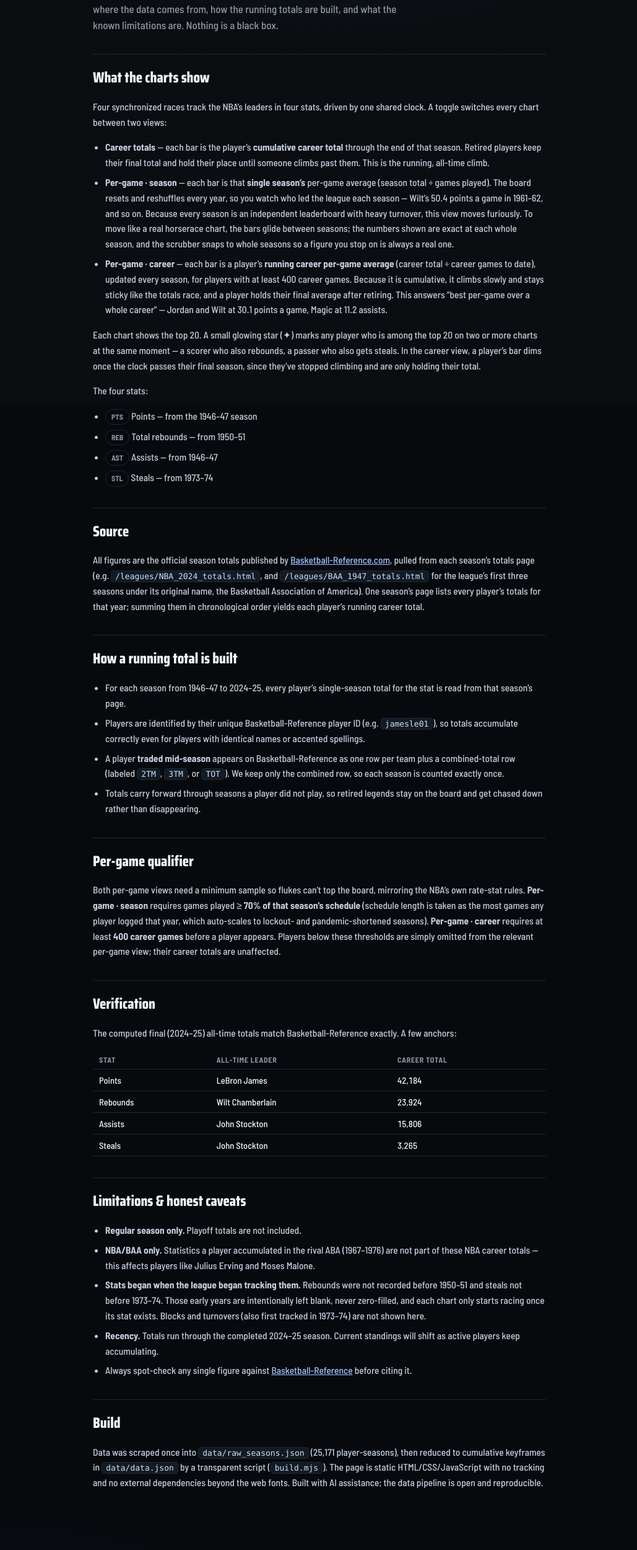
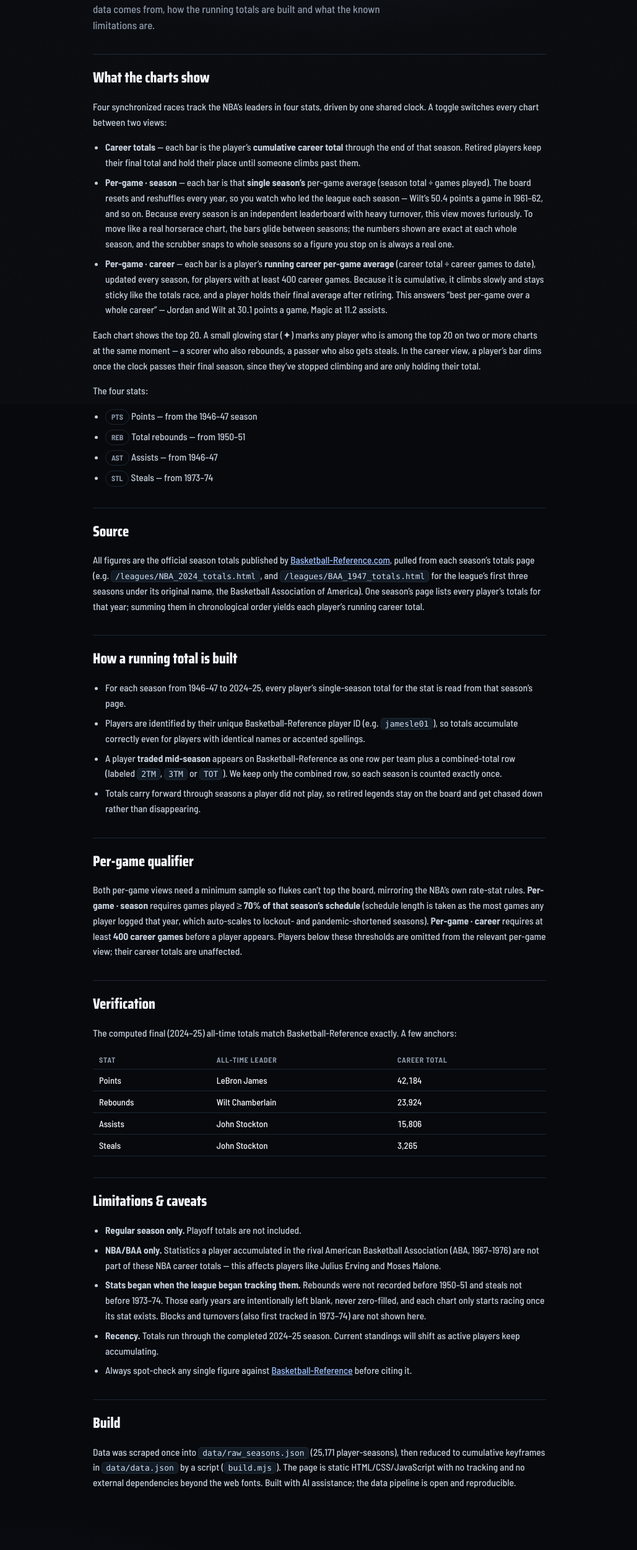
Before and after one commit to joshgreenman1973/nba-leaders-horserace, a plain HTML site: page methodology.html in a window 1280 px wide. Shown: the part 148-2648 px from the top of the page at 62% size, without its empty margins (124-1153 px from the left). Drawn offline with Linux system fonts and the light colour scheme.

Commit message:
Cut AI-writing tells from page copy
Rewrote sentences that read as machine-written (not-X-but-Y reveals,
inflated superlatives, announcing frames, stock AI vocabulary, filler
intensifiers). Facts, numbers, links, quotes and data are unchanged.

Co-Authored-By: Claude Opus 5.5 <noreply@anthropic.com>

```diff
--- a/app.js
+++ b/app.js
@@ -280,7 +280,7 @@ async function init(){
   });
 
   const cautionBullets = [
-    'Every number comes from official Basketball-Reference season totals — nothing is estimated or invented.',
+    'Every number comes from official Basketball-Reference season totals.',
     'Three views: “Career totals” is cumulative; “Per game · season” is one season’s total ÷ its games; “Per game · career” is career total ÷ career games to date.',
     'Per-game (season) leaders need 70% of the season’s schedule in games; per-game (career) leaders need 400 career games — so small samples can’t top either board, like the NBA’s own rate-stat rules.',
     'Players traded mid-season are counted once, using their combined league total for that year.',
--- a/methodology.html
+++ b/methodology.html
@@ -36,12 +36,12 @@
 <main class="doc">
   <a class="back" href="index.html">&larr; Back to the race</a>
   <h1>Methodology &amp; sources</h1>
-  <p class="lede">Every bar in <strong>The Climb</strong> is a real, sourced number. This page documents exactly where the data comes from, how the running totals are built, and what the known limitations are. Nothing is a black box.</p>
+  <p class="lede">Every bar in <strong>The Climb</strong> is a sourced number. This page documents where the data comes from, how the running totals are built and what the known limitations are.</p>
 
   <h2>What the charts show</h2>
   <p>Four synchronized races track the NBA&rsquo;s leaders in four stats, driven by one shared clock. A toggle switches every chart between two views:</p>
   <ul>
-    <li><strong>Career totals</strong> &mdash; each bar is the player&rsquo;s <strong>cumulative career total</strong> through the end of that season. Retired players keep their final total and hold their place until someone climbs past them. This is the running, all-time climb.</li>
+    <li><strong>Career totals</strong> &mdash; each bar is the player&rsquo;s <strong>cumulative career total</strong> through the end of that season. Retired players keep their final total and hold their place until someone climbs past them.</li>
     <li><strong>Per-game &middot; season</strong> &mdash; each bar is that <strong>single season&rsquo;s</strong> per-game average (season total &divide; games played). The board resets and reshuffles every year, so you watch who led the league each season &mdash; Wilt&rsquo;s 50.4 points a game in 1961&ndash;62, and so on. Because every season is an independent leaderboard with heavy turnover, this view moves furiously. To move like a real horserace chart, the bars glide between seasons; the numbers shown are exact at each whole season, and the scrubber snaps to whole seasons so a figure you stop on is always a real one.</li>
     <li><strong>Per-game &middot; career</strong> &mdash; each bar is a player&rsquo;s <strong>running career per-game average</strong> (career total &divide; career games to date), updated every season, for players with at least 400 career games. Because it is cumulative, it climbs slowly and stays sticky like the totals race, and a player holds their final average after retiring. This answers &ldquo;best per-game over a whole career&rdquo; &mdash; Jordan and Wilt at 30.1 points a game, Magic at 11.2 assists.</li>
   </ul>
@@ -61,12 +61,12 @@
   <ul>
     <li>For each season from 1946&ndash;47 to 2024&ndash;25, every player&rsquo;s single-season total for the stat is read from that season&rsquo;s page.</li>
     <li>Players are identified by their unique Basketball-Reference player ID (e.g. <code>jamesle01</code>), so totals accumulate correctly even for players with identical names or accented spellings.</li>
-    <li>A player <strong>traded mid-season</strong> appears on Basketball-Reference as one row per team plus a combined-total row (labeled <code>2TM</code>, <code>3TM</code>, or <code>TOT</code>). We keep only the combined row, so each season is counted exactly once.</li>
+    <li>A player <strong>traded mid-season</strong> appears on Basketball-Reference as one row per team plus a combined-total row (labeled <code>2TM</code>, <code>3TM</code> or <code>TOT</code>). We keep only the combined row, so each season is counted exactly once.</li>
     <li>Totals carry forward through seasons a player did not play, so retired legends stay on the board and get chased down rather than disappearing.</li>
   </ul>
 
   <h2>Per-game qualifier</h2>
-  <p>Both per-game views need a minimum sample so flukes can&rsquo;t top the board, mirroring the NBA&rsquo;s own rate-stat rules. <strong>Per-game &middot; season</strong> requires games played &ge; <strong>70% of that season&rsquo;s schedule</strong> (schedule length is taken as the most games any player logged that year, which auto-scales to lockout- and pandemic-shortened seasons). <strong>Per-game &middot; career</strong> requires at least <strong>400 career games</strong> before a player appears. Players below these thresholds are simply omitted from the relevant per-game view; their career totals are unaffected.</p>
+  <p>Both per-game views need a minimum sample so flukes can&rsquo;t top the board, mirroring the NBA&rsquo;s own rate-stat rules. <strong>Per-game &middot; season</strong> requires games played &ge; <strong>70% of that season&rsquo;s schedule</strong> (schedule length is taken as the most games any player logged that year, which auto-scales to lockout- and pandemic-shortened seasons). <strong>Per-game &middot; career</strong> requires at least <strong>400 career games</strong> before a player appears. Players below these thresholds are omitted from the relevant per-game view; their career totals are unaffected.</p>
 
   <h2>Verification</h2>
   <p>The computed final (2024&ndash;25) all-time totals match Basketball-Reference exactly. A few anchors:</p>
@@ -78,17 +78,17 @@
     <tr><td>Steals</td><td>John Stockton</td><td>3,265</td></tr>
   </table>
 
-  <h2>Limitations &amp; honest caveats</h2>
+  <h2>Limitations &amp; caveats</h2>
   <ul>
     <li><strong>Regular season only.</strong> Playoff totals are not included.</li>
-    <li><strong>NBA/BAA only.</strong> Statistics a player accumulated in the rival ABA (1967&ndash;1976) are not part of these NBA career totals &mdash; this affects players like Julius Erving and Moses Malone.</li>
+    <li><strong>NBA/BAA only.</strong> Statistics a player accumulated in the rival American Basketball Association (ABA, 1967&ndash;1976) are not part of these NBA career totals &mdash; this affects players like Julius Erving and Moses Malone.</li>
     <li><strong>Stats began when the league began tracking them.</strong> Rebounds were not recorded before 1950&ndash;51 and steals not before 1973&ndash;74. Those early years are intentionally left blank, never zero-filled, and each chart only starts racing once its stat exists. Blocks and turnovers (also first tracked in 1973&ndash;74) are not shown here.</li>
     <li><strong>Recency.</strong> Totals run through the completed 2024&ndash;25 season. Current standings will shift as active players keep accumulating.</li>
     <li>Always spot-check any single figure against <a href="https://www.basketball-reference.com/" target="_blank" rel="noopener">Basketball-Reference</a> before citing it.</li>
   </ul>
 
   <h2>Build</h2>
-  <p>Data was scraped once into <code>data/raw_seasons.json</code> (25,171 player-seasons), then reduced to cumulative keyframes in <code>data/data.json</code> by a transparent script (<code>build.mjs</code>). The page is static HTML/CSS/JavaScript with no tracking and no external dependencies beyond the web fonts. Built with AI assistance; the data pipeline is open and reproducible.</p>
+  <p>Data was scraped once into <code>data/raw_seasons.json</code> (25,171 player-seasons), then reduced to cumulative keyframes in <code>data/data.json</code> by a script (<code>build.mjs</code>). The page is static HTML/CSS/JavaScript with no tracking and no external dependencies beyond the web fonts. Built with AI assistance; the data pipeline is open and reproducible.</p>
 </main>
 </body>
 </html>
```
Also changed, not shown: index.html (+1 -1 lines).
